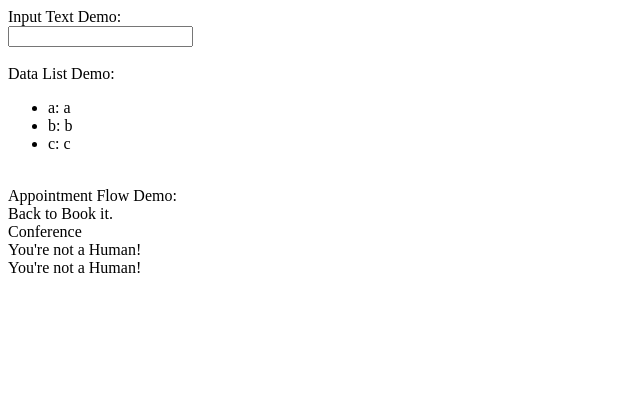
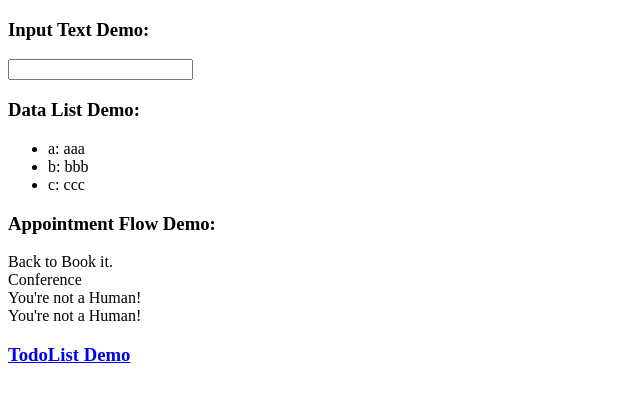
Before and after one commit to Waterstrong/react-learning, a Next.js app: page / in a window 1280 px wide. Shown: the top 402 px of the page, without its empty margins (0-640 px from the left). Built offline with nearby package versions, Linux system fonts and the light colour scheme.

Commit message:
add todo list demo

```diff
--- a/pages/index.js
+++ b/pages/index.js
@@ -2,24 +2,26 @@ import Input from './input'
 import List from './list'
 import Appointment from './appointment'
 
-export default props => {
-    const data = {a: 'a', b: 'b', c: 'c'};
+export default () => {
+    const data = {a: 'aaa', b: 'bbb', c: 'ccc'};
     return (
         <div>
-            Input Text Demo:
+            <h3>Input Text Demo:</h3>
             <Input onChange={event => console.log(event)}
                    onFocus={event => console.log(event)}
                    onClick={event => console.log(event)}/>
 
-            <br/>
-            Data List Demo:
+            <h3>Data List Demo:</h3>
             <List data={data}/>
-            <br/>
-            Appointment Flow Demo:
+
+            <h3>Appointment Flow Demo:</h3>
             <Appointment isHuman={true} isBooked={true}/>
             <Appointment isHuman={true} isBooked={false}/>
             <Appointment isHuman={false} isBooked={true}/>
             <Appointment isHuman={false} isBooked={false}/>
+
+
+            <h3><a href="/todo">TodoList Demo</a></h3>
         </div>
     )
 }
--- a/pages/list.js
+++ b/pages/list.js
@@ -1,7 +1,7 @@
 export default props => (
     <ul>
         {
-            Object.keys(props.data).map(key => (<li>{key}: {props.data[key]}</li>))
+            Object.keys(props.data).map(key => (<li key={key}>{key}: {props.data[key]}</li>))
         }
     </ul>
 )
```
Also changed, not shown: pages/todo.js (added, +58 -0 lines).
